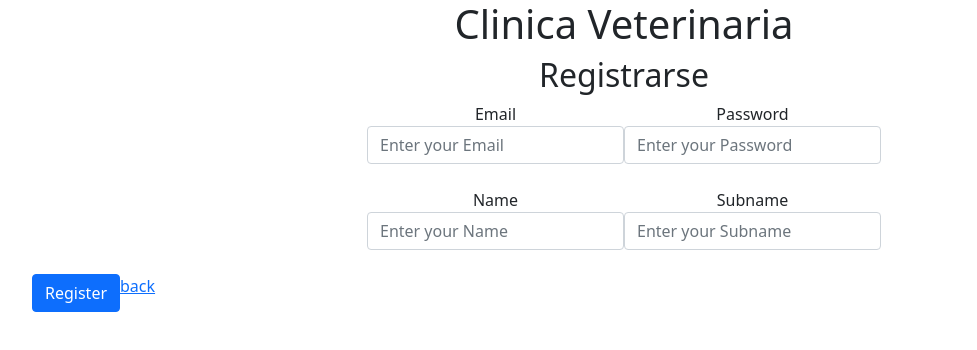
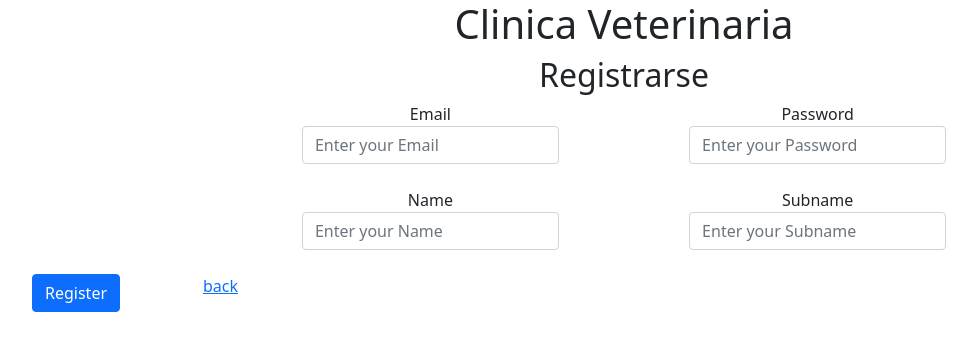
Before and after one commit to Rafael3994/Frontend_CitasVeterinarias, a React (Create React App) app: page /registerUser in a window 1280 px wide. Shown: the top 350 px of the page, without its empty margins (16-993 px from the left). Built offline with nearby package versions, Linux system fonts and the light colour scheme.

Commit message:
somethings-styles

```diff
--- a/src/App.css
+++ b/src/App.css
@@ -36,3 +36,16 @@
     transform: rotate(360deg);
   }
 }
+
+/* My Styles */
+.margin-right-7 {
+  margin-right: 7%;
+}
+
+.margin-right-11 {
+  margin-right: 11%;
+}
+
+.width-13-em {
+  width: 13em;
+}
```
